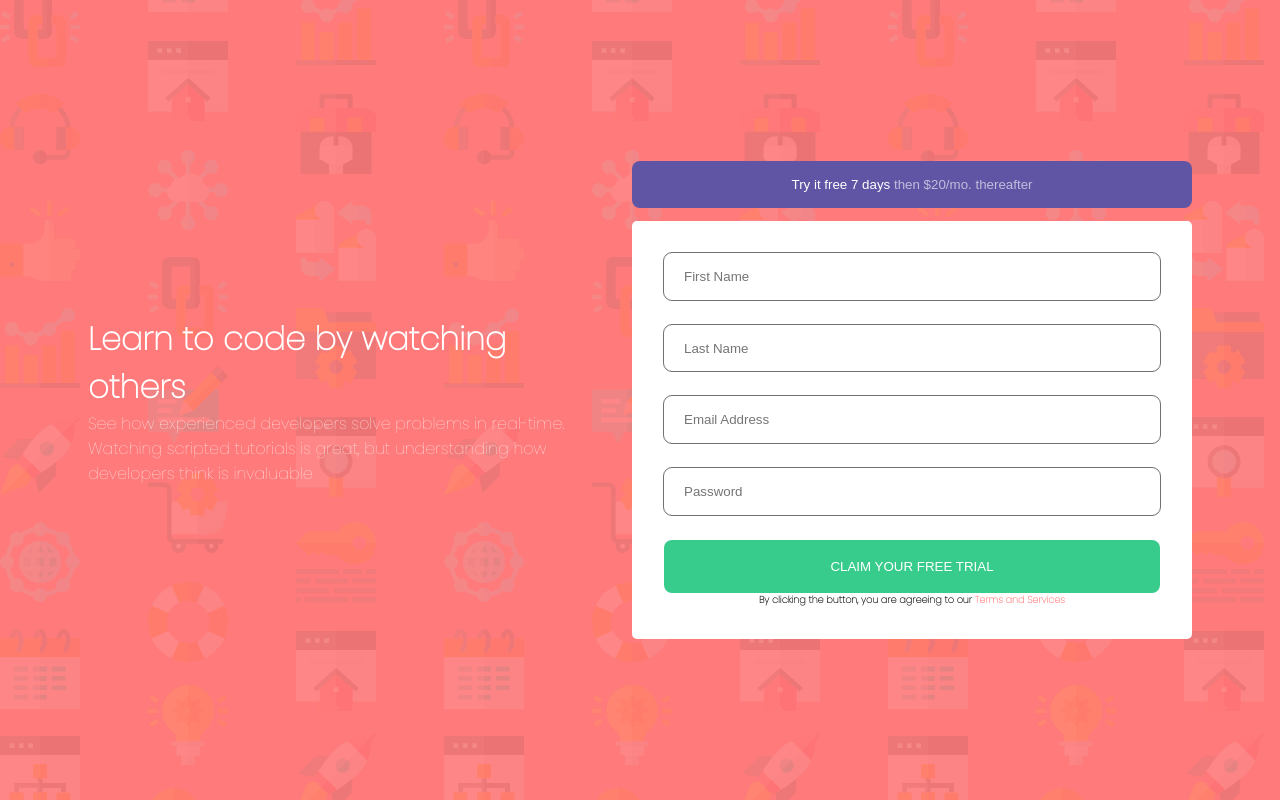
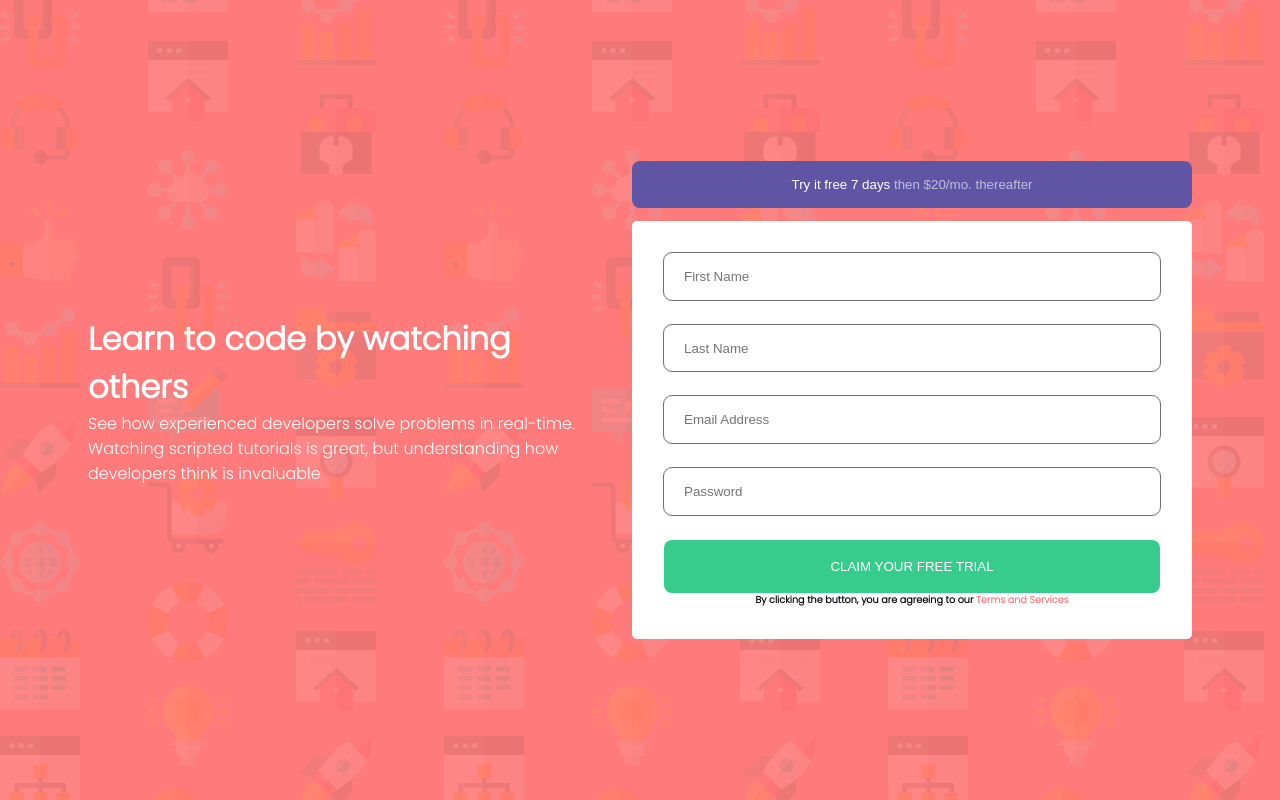
Before and after one commit to yomabd/responsive-registration-form, a plain HTML site: page index.html in a window 1280 px wide. Drawn offline with Linux system fonts and the light colour scheme.

Commit message:
improve the typography

```diff
--- a/index.css
+++ b/index.css
@@ -6,6 +6,7 @@
 }
 body {
   font-size: 16px;
+  font-weight: 500;
   background: url("./images/bg-intro-desktop.png");
   background-color: hsl(0, 100%, 74%);
   background-size: cover;
--- a/index.html
+++ b/index.html
@@ -7,10 +7,9 @@
     <title>registration form</title>
     <link rel="preconnect" href="https://fonts.googleapis.com" />
     <link rel="preconnect" href="https://fonts.gstatic.com" crossorigin />
-    <link
-      href="https://fonts.googleapis.com/css2?family=Big+Shoulders+Display:wght@200&family=Lexend+Deca:wght@200&family=Open+Sans:wght@300&family=Poppins:wght@100&display=swap"
-      rel="stylesheet"
-    />
+    <link rel="preconnect" href="https://fonts.googleapis.com">
+<link rel="preconnect" href="https://fonts.gstatic.com" crossorigin>
+    <link href="https://fonts.googleapis.com/css2?family=Big+Shoulders+Display:wght@200&family=Lexend+Deca:wght@200&family=Open+Sans:wght@300&family=Poppins:wght@100;300&display=swap" rel="stylesheet">
     <link rel="icon" type="image/x-icon" href="/images/favicon-32x32.png" />
     <link rel="stylesheet" href="./index.css" />
   </head>
```
